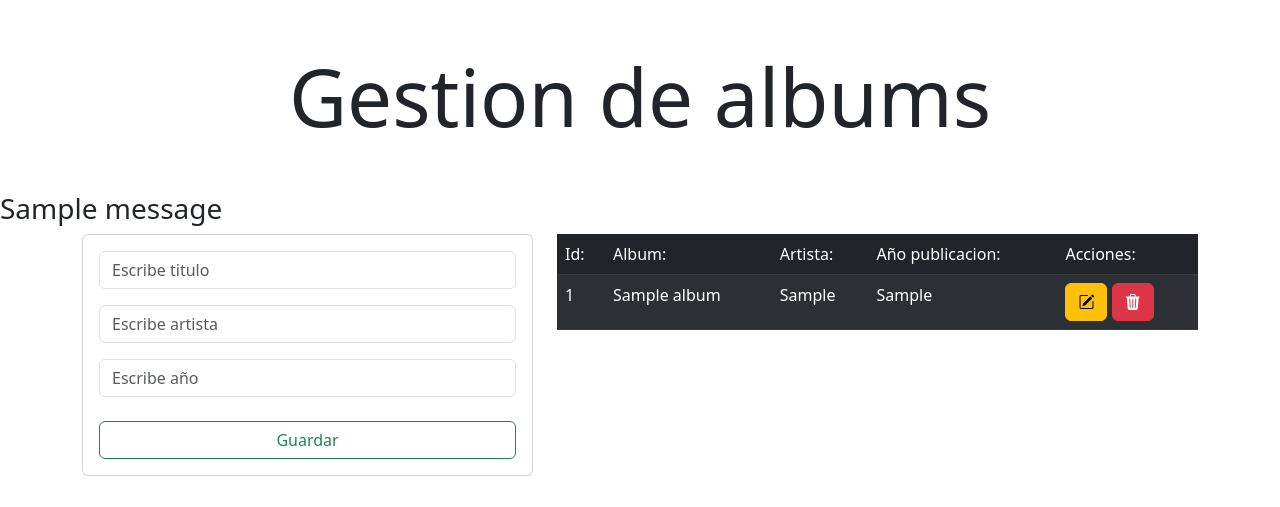
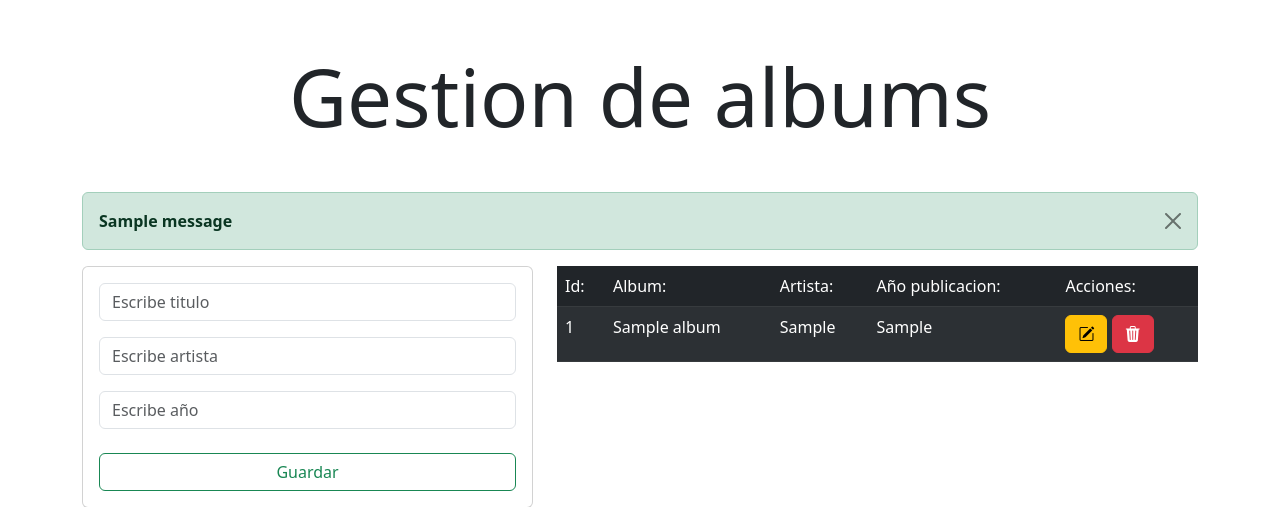
Before and after one commit to IvanIsay/Flask181, a Flask app: page / in a window 1280 px wide. Shown: the part 56-563 px from the top of the page. Run offline with Flask 3, Linux system fonts and the light colour scheme; tables that the repository leaves empty or names only in its code hold one stand-in row (values such as "Sample post"); one stand-in notice (Sample message) is shown; some libraries are stand-ins or nearby versions.

Commit message:
Finalizacion CRUD

```diff
--- a/pract5/templates/index.html
+++ b/pract5/templates/index.html
@@ -8,18 +8,27 @@
     <h1 class= "display-1 text-center">Gestion de albums</h1>
     </div>
 
-    {% with mensajes= get_flashed_messages() %}
-        {% if mensajes %}
-            {% for msj in mensajes %}
-                <h3> {{ msj }} </h3>
-            {%endfor%}
-        {% endif %}
-    {% endwith %}
+
 
 
     <div class="container">
 
-    <div class="row ">
+            {% with mensajes= get_flashed_messages() %}
+            {% if mensajes %}
+                {% for msj in mensajes %}
+
+                    <div class="alert alert-success alert-dismissible fade show" role="alert">
+                        <strong> {{ msj }} </strong>
+                        <button type="button" class="btn-close" data-bs-dismiss="alert" aria-label="Close"></button>
+                    </div>
+
+                     <script> Swal.fire('Good job!','You clicked the button!','success') </script>
+
+                {%endfor%}
+            {% endif %}
+        {% endwith %}
+
+    <div class="row">
 
         <div class="col-md-5">
             <div class=" card card-body mb-5">
--- a/pract5/templates/plantilla.html
+++ b/pract5/templates/plantilla.html
@@ -9,6 +9,8 @@
 
     <link href="https://cdn.jsdelivr.net/npm/bootstrap@5.3.0/dist/css/bootstrap.min.css" rel="stylesheet" integrity="sha384-9ndCyUaIbzAi2FUVXJi0CjmCapSmO7SnpJef0486qhLnuZ2cdeRhO02iuK6FUUVM" crossorigin="anonymous">
     <link rel="stylesheet" href="https://cdn.jsdelivr.net/npm/bootstrap-icons@1.10.5/font/bootstrap-icons.css">
+
+    <script src="https://cdn.jsdelivr.net/npm/sweetalert2@11"></script>
 
     <title> Soy la plantilla </title>
 
@@ -60,6 +62,8 @@
 
 
     <script src="https://cdn.jsdelivr.net/npm/bootstrap@5.3.0/dist/js/bootstrap.bundle.min.js" integrity="sha384-geWF76RCwLtnZ8qwWowPQNguL3RmwHVBC9FhGdlKrxdiJJigb/j/68SIy3Te4Bkz" crossorigin="anonymous"></script>
+
+
 </body>
 
 
```
